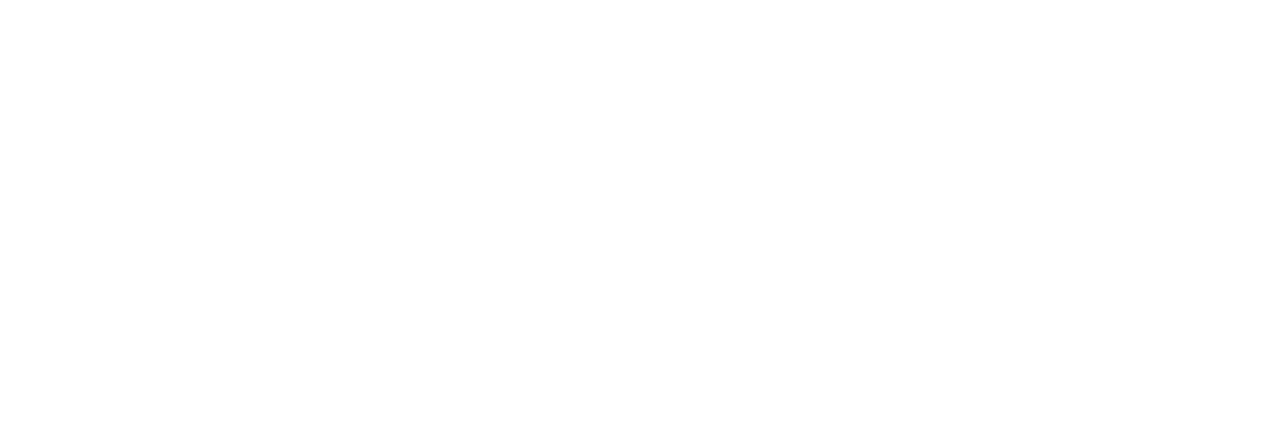
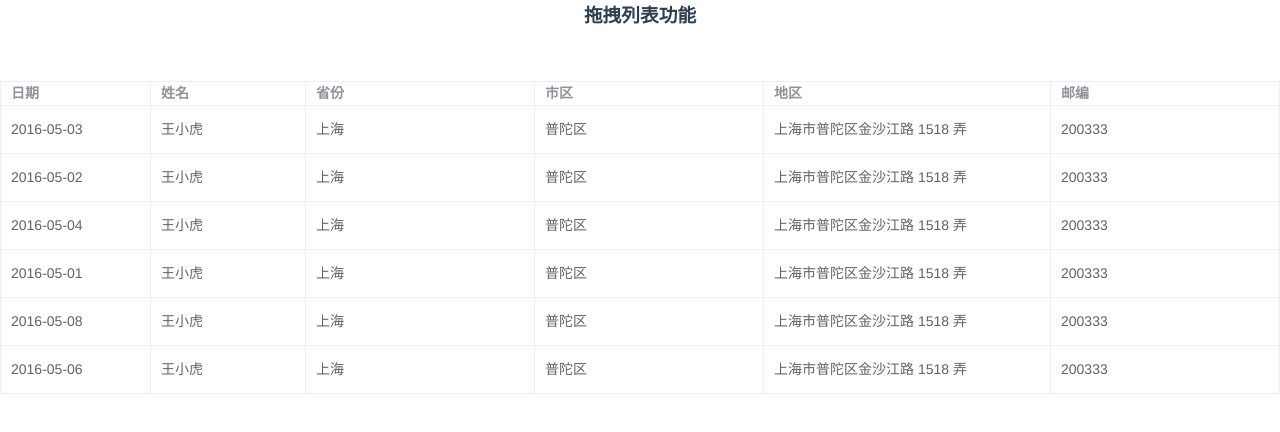
Before and after one commit to alonePedestrian/demo, a Vue app: page /#/dragDemo in a window 1280 px wide. Shown: the top 432 px of the page. Built offline with nearby package versions, Linux system fonts and the light colour scheme.

Commit message:
elementUI列表拖拽功能

```diff
--- a/package.json
+++ b/package.json
@@ -10,6 +10,7 @@
     "build": "node build/build.js"
   },
   "dependencies": {
+    "element-ui": "^2.4.8",
     "vue": "^2.5.2",
     "vue-router": "^3.0.1"
   },
@@ -31,6 +32,7 @@
     "friendly-errors-webpack-plugin": "^1.6.1",
     "html-webpack-plugin": "^2.30.1",
     "node-notifier": "^5.1.2",
+    "node-sass": "^4.9.3",
     "optimize-css-assets-webpack-plugin": "^3.2.0",
     "ora": "^1.2.0",
     "portfinder": "^1.0.13",
@@ -38,6 +40,7 @@
     "postcss-loader": "^2.0.8",
     "postcss-url": "^7.2.1",
     "rimraf": "^2.6.0",
+    "sass-loader": "^7.1.0",
     "semver": "^5.3.0",
     "shelljs": "^0.7.6",
     "stylus": "^0.54.5",
--- /dev/null
+++ b/src/components/drag.vue
@@ -0,0 +1,205 @@
+<template>
+  <div class="w-table" :class="{'w-table_moving': dragState.dragging}">
+    <el-table :data="data"
+              :border="option.border"
+              :height="option.height"
+              :max-height="option.maxHeight"
+              :style="{ width: parseInt(option.width)+'px'}"
+              :cell-class-name="cellClassName"
+              :header-cell-class-name="headerCellClassName"
+    >
+      <slot name="fixed"></slot>
+      <el-table-column v-for="(col, index) in tableHeader" :key="index"
+                       :prop="col.prop"
+                       :label="col.label"
+                       :width="col.width"
+                       :min-width="col.minWidth"
+                       :type="col.type"
+                       :header-align="col.headerAlign"
+                       :column-key="index.toString()"
+                       :render-header="renderHeader"
+      >
+      </el-table-column>
+    </el-table>
+  </div>
+</template>
+<script>
+  export default {
+    name: "demo",
+    props: {
+      data: {
+        default: function () {
+          return []
+        },
+        type: Array
+      },
+      header: {
+        default: function () {
+          return []
+        },
+        type: Array
+      },
+      option: {
+        default: function () {
+          return {}
+        },
+        type: Object
+      }
+    },
+    data() {
+      return {
+        tableHeader: this.header,
+        dragState: {
+          start: -9, // 起始元素的 index
+          end: -9, // 移动鼠标时所覆盖的元素 index
+          dragging: false, // 是否正在拖动
+          direction: undefined // 拖动方向
+        }
+      }
+    },
+    watch: {
+      header(val, oldVal) {
+        this.tableHeader = val
+      }
+    },
+    methods: {
+      renderHeader(createElement, {column}) {
+        return createElement(
+          'div', {
+            'class': ['thead-cell'],
+            on: {
+              mousedown: ($event) => { this.handleMouseDown($event, column) },
+              mousemove: ($event) => { this.handleMouseMove($event, column) }
+            }
+          }, [
+            // 添加 <a> 用于显示表头 label
+            createElement('a', column.label),
+            // 添加一个空标签用于显示拖动动画
+            createElement('span', {
+              'class': ['virtual']
+            })
+          ])
+      },
+      headerCellClassName({column, columnIndex}) {
+        let active = columnIndex - 1 === this.dragState.end ? `darg_active_${this.dragState.direction}` : '';
+        let start = columnIndex - 1 === this.dragState.start ? `darg_start` : '';
+        return `${active} ${start}`
+      },
+      cellClassName({column, columnIndex}) {
+        return (columnIndex - 1 === this.dragState.start ? `darg_start` : '');
+      },
+      // 按下鼠标开始拖动
+      handleMouseDown(e, column) {
+        this.dragState.dragging = true;
+        this.dragState.start = parseInt(column.columnKey);
+        // 给拖动时的虚拟容器添加宽高
+        let table = document.getElementsByClassName('w-table')[0];
+        let virtual = document.getElementsByClassName('virtual');
+        for (let item of virtual) {
+          item.style.height = table.clientHeight - 1 + 'px';
+          item.style.width = item.parentElement.parentElement.clientWidth + 'px';
+        }
+        document.addEventListener('mouseup', this.handleMouseUp);
+      },
+
+      // 鼠标放开结束拖动
+      handleMouseUp() {
+        this.dragColumn(this.dragState);
+        // 初始化拖动状态
+        this.dragState = {
+          start: -9,
+          end: -9,
+          dragging: false,
+          direction: undefined
+        };
+        document.removeEventListener('mouseup', this.handleMouseUp);
+      },
+      // 拖动中
+      handleMouseMove(e, column) {
+        if (this.dragState.dragging) {
+          let index = parseInt(column.columnKey); // 记录起始列
+          if (index - this.dragState.start !== 0) {
+            this.dragState.direction = index - this.dragState.start < 0 ? 'left' : 'right'; // 判断拖动方向
+            this.dragState.end = parseInt(column.columnKey);
+          } else {
+            this.dragState.direction = undefined;
+          }
+        } else {
+          return false;
+        }
+      },
+      // 拖动易位
+      dragColumn({start, end, direction}) {
+        let tempData = [];
+        let left = direction === 'left';
+        let min = left ? end : start - 1;
+        let max = left ? start + 1 : end;
+        for (let i = 0; i < this.tableHeader.length; i++) {
+          if (i === end) {
+            tempData.push(this.tableHeader[start]);
+          } else if (i > min && i < max) {
+            tempData.push(this.tableHeader[left ? i - 1 : i + 1]);
+          } else {
+            tempData.push(this.tableHeader[i]);
+          }
+        }
+        this.tableHeader = tempData;
+      },
+    }
+  }
+</script>
+<style lang="scss">
+  .w-table {
+    　.el-table .darg_start {
+      background-color: #f3f3f3;
+    }
+    .el-table th {
+      padding: 0;
+      .virtual {
+        position: fixed;
+        display: block;
+        width: 0;
+        height: 0;
+        margin-left: -10px;
+        background: none;
+        border: none;
+      }
+      &.darg_active_left {
+        .virtual {
+          border-left: 2px dotted #666;
+          z-index: 99;
+        }
+      }
+      &.darg_active_right {
+        .virtual {
+          border-right: 2px dotted #666;
+          z-index: 99;
+        }
+      }
+    }
+    .thead-cell {
+      padding: 0;
+      display: inline-flex;
+      flex-direction: column;
+      align-items: left;
+      cursor: pointer;
+      overflow: initial;
+      &:before {
+        content: "";
+        position: absolute;
+        top: 0;
+        left: 0;
+        bottom: 0;
+        right: 0;
+      }
+    }
+    &.w-table_moving {
+      .el-table th .thead-cell {
+        cursor: move !important;
+      }
+      .el-table__fixed {
+        cursor: not-allowed;
+      }
+    }
+  }
+</style>
--- /dev/null
+++ b/src/components/drag_demo.vue
@@ -0,0 +1,117 @@
+<template>
+  <div>
+    <h3>拖拽列表功能</h3>
+    <br><br><br>
+    <wTable :data="tableData" :header="tableHeader" :option="tableOption">
+      <el-table-column slot="fixed"
+                       fixed
+                       prop="date"
+                       label="日期"
+                       width="150">
+      </el-table-column>
+    </wTable>
+  </div>
+</template>
+<script>
+  import wTable from './drag.vue'
+
+  export default {
+    name: "demoF",
+    data() {
+      return {
+        tableOption: {
+          border: true,
+          maxHeight: 500
+        },
+        tableHeader: [
+          {
+            prop: 'name',
+            label: '姓名',
+            sortable: true,
+            sortMethod: this.handleNameSort
+          },
+          {
+            prop: 'province',
+            label: '省份',
+            minWidth: '120'
+          },
+          {
+            prop: 'city',
+            label: '市区',
+            minWidth: '120'
+          },
+          {
+            prop: 'address',
+            label: '地区',
+            minWidth: '150'
+          },
+          {
+            prop: 'zip',
+            label: '邮编',
+            minWidth: '120'
+          }
+        ],
+        tableData: [
+          {
+            date: '2016-05-03',
+            name: '王小虎',
+            province: '上海',
+            city: '普陀区',
+            address: '上海市普陀区金沙江路 1518 弄',
+            zip: 200333
+          },
+          {
+            date: '2016-05-02',
+            name: '王小虎',
+            province: '上海',
+            city: '普陀区',
+            address: '上海市普陀区金沙江路 1518 弄',
+            zip: 200333
+          },
+          {
+            date: '2016-05-04',
+            name: '王小虎',
+            province: '上海',
+            city: '普陀区',
+            address: '上海市普陀区金沙江路 1518 弄',
+            zip: 200333
+          },
+          {
+            date: '2016-05-01',
+            name: '王小虎',
+            province: '上海',
+            city: '普陀区',
+            address: '上海市普陀区金沙江路 1518 弄',
+            zip: 200333
+          },
+          {
+            date: '2016-05-08',
+            name: '王小虎',
+            province: '上海',
+            city: '普陀区',
+            address: '上海市普陀区金沙江路 1518 弄',
+            zip: 200333
+          },
+          {
+            date: '2016-05-06',
+            name: '王小虎',
+            province: '上海',
+            city: '普陀区',
+            address: '上海市普陀区金沙江路 1518 弄',
+            zip: 200333
+          }
+        ]
+      }
+    },
+    methods: {
+      handleNameSort() {
+        console.log('handleNameSort')
+      }
+    },
+    components: {
+      wTable
+    }
+  }
+</script>
+<style scoped>
+</style>
--- a/src/main.js
+++ b/src/main.js
@@ -3,6 +3,10 @@
 import Vue from 'vue'
 import App from './App'
 import router from './router'
+import ElementUI from 'element-ui';
+import 'element-ui/lib/theme-chalk/index.css';
+
+Vue.use(ElementUI);
 
 Vue.config.productionTip = false
 
--- a/src/router/index.js
+++ b/src/router/index.js
@@ -1,6 +1,8 @@
 import Vue from 'vue'
 import Router from 'vue-router'
 import Spin from '@/components/spin'
+import Spin1 from '@/components/spin1'
+import DragDemo from '@/components/drag_demo'
 
 Vue.use(Router)
 
@@ -10,6 +12,16 @@
       path: '/',
       name: 'Spin',
       component: Spin
-    }
+    },
+    {
+      path: '/Spin1',
+      name: 'Spin1',
+      component: Spin1
+    },
+    {
+      path: '/dragDemo',
+      name: 'DragDemo',
+      component: DragDemo
+    },
   ]
 })
```
